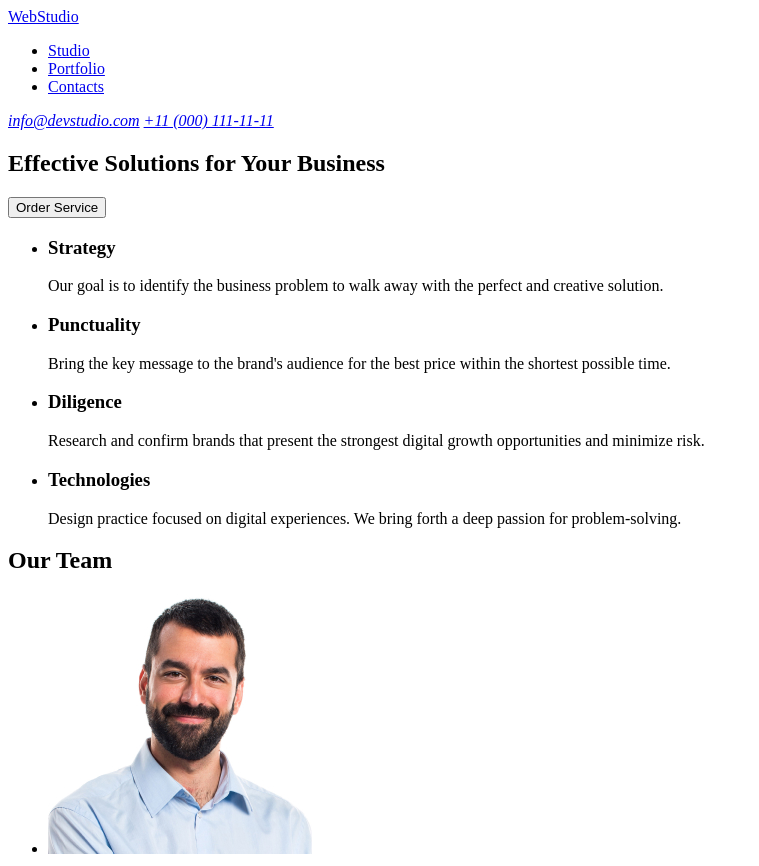
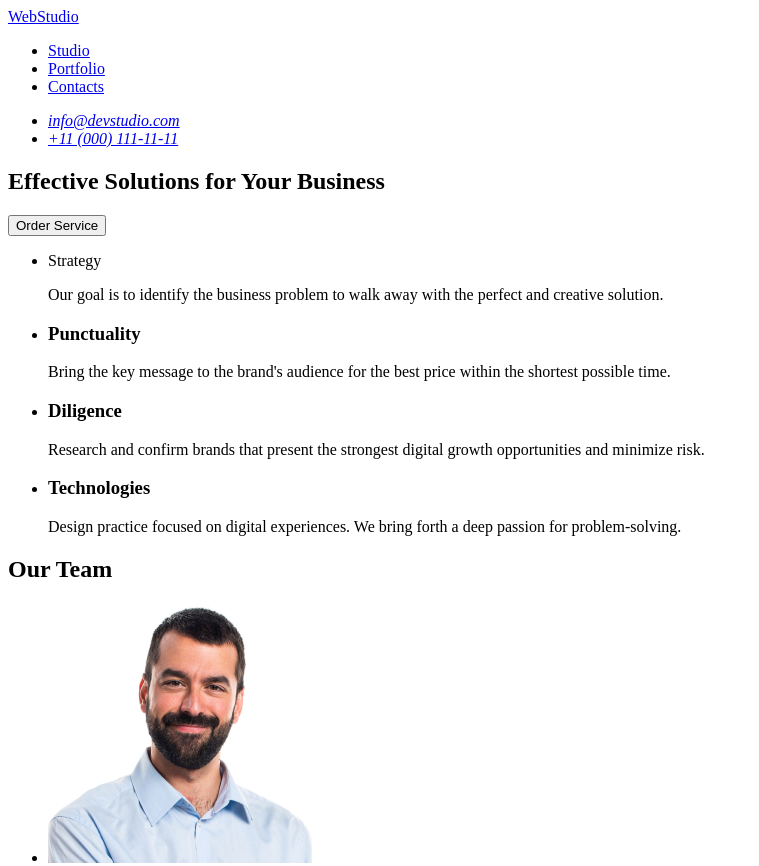
Before and after one commit to Tatyana-Bulgakova/my-first-project, a plain HTML site: page index.html in a window 1280 px wide. Shown: the top 866 px of the page, without its empty margins (0-759 px from the left). Drawn offline with Linux system fonts and the light colour scheme.

Commit message:
add index file

```diff
--- a/index.html
+++ b/index.html
@@ -16,8 +16,10 @@
         </ul>
       </nav>
       <address>
-        <a href="mailto:info@devstudio.com">info@devstudio.com</a>
-        <a href="tel:+110001111111">+11 (000) 111-11-11</a>
+        <ul>
+          <li><a href="mailto:info@devstudio.com">info@devstudio.com </a></li>
+          <li><a href="tel:+110001111111">+11 (000) 111-11-11</a></li>
+        </ul>
       </address>
     </header>
     <main>
@@ -29,7 +31,7 @@
         <h2 hidden>Our advantages</h2>
         <ul>
           <li>
-            <h3>Strategy</h3>
+            <h>Strategy</h>
             <p>
               Our goal is to identify the business problem to walk away with the
               perfect and creative solution.
```
